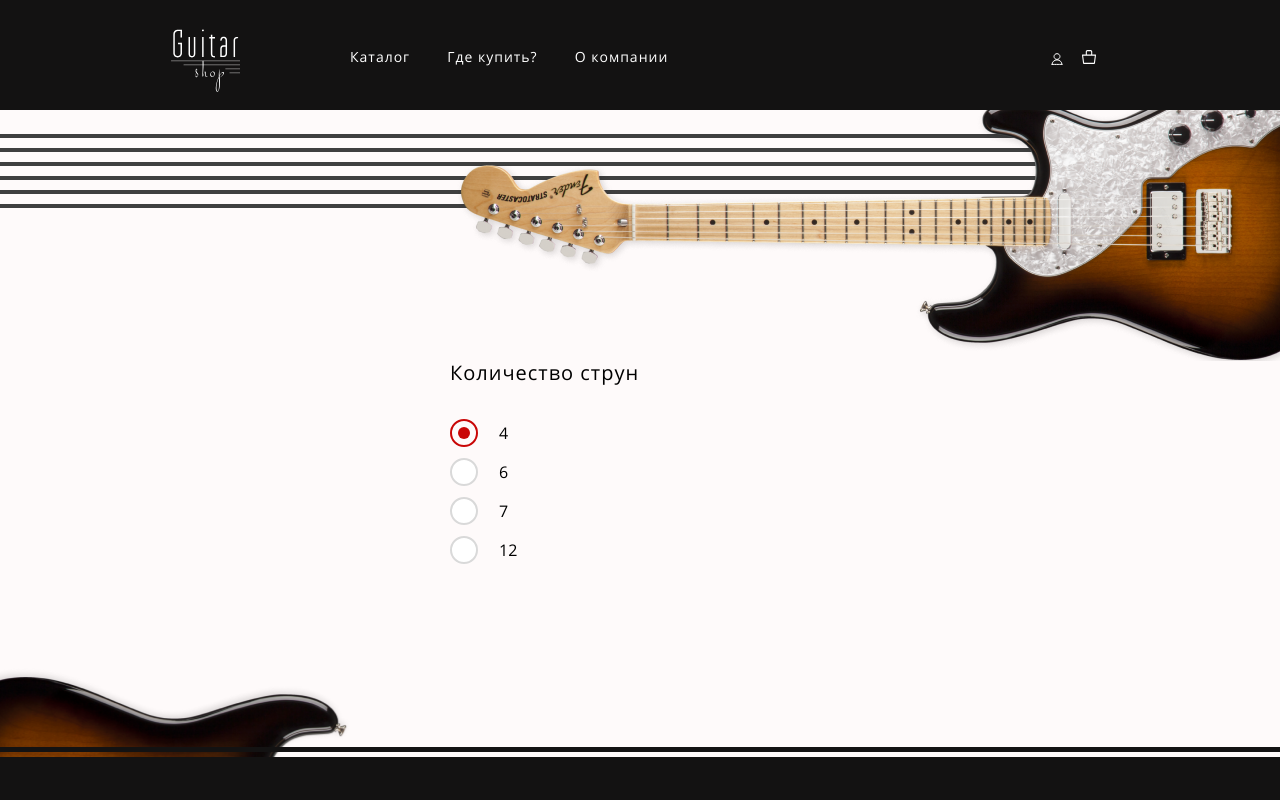
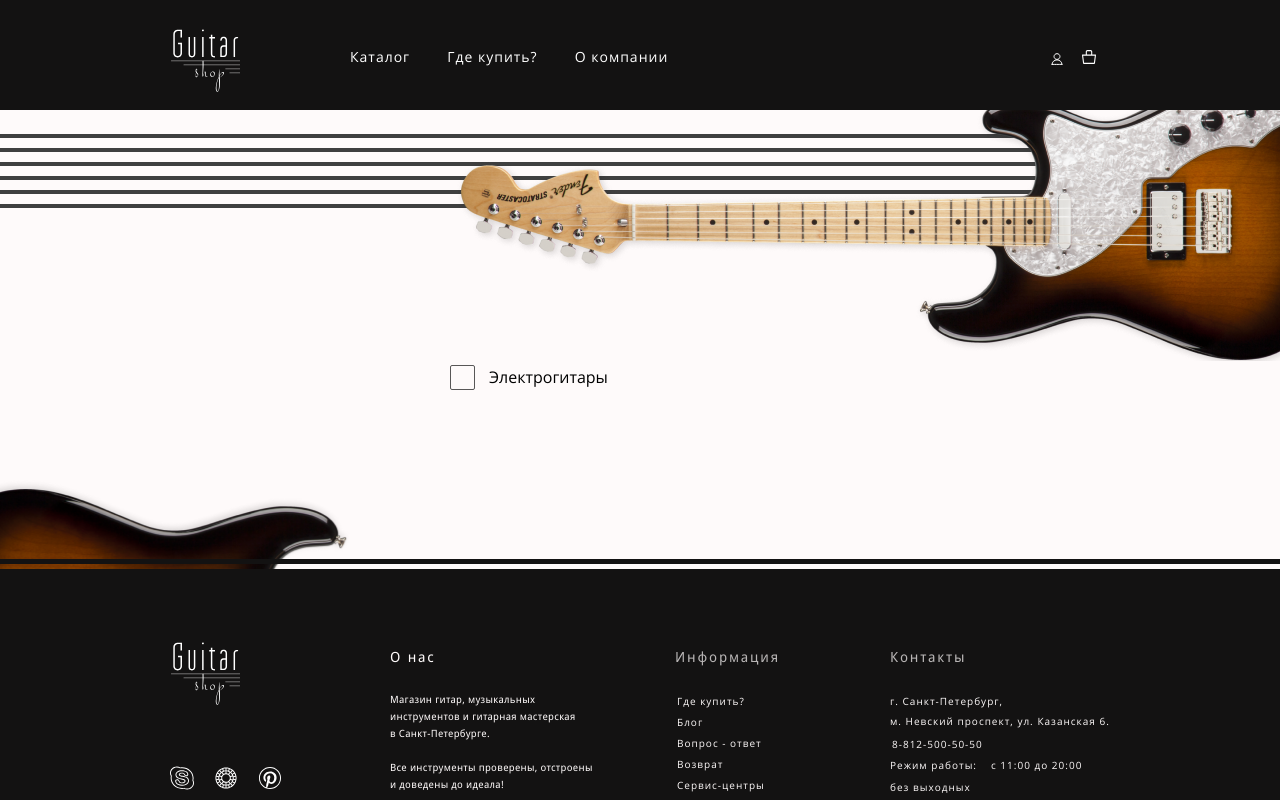
Before and after one commit to Ciberian/Guitar-Shop, a React (Create React App) app in the folder project/: page /catalog in a window 1280 px wide. Shown: the top 800 px of the page. Built offline with nearby package versions, Linux system fonts and the light colour scheme; what http-status-codes would draw is missing.

Commit message:
Добавляет компонент Checkbox

```diff
--- /dev/null
+++ b/project/src/components/form-elements/checkbox/checkbox.tsx
@@ -0,0 +1,24 @@
+interface ICheckboxProps {
+  name: string;
+  label?: string;
+  isChecked?: boolean;
+  checkboxChangeHandler: (evt: React.ChangeEvent<HTMLInputElement>) => void;
+}
+
+function Checkbox({name, label, isChecked, checkboxChangeHandler}: ICheckboxProps): JSX.Element {
+  return (
+    <div className="form-checkbox">
+      <input
+        className="visually-hidden"
+        type="checkbox"
+        id={name}
+        name={name}
+        defaultChecked={isChecked}
+        onChange={checkboxChangeHandler}
+      />
+      <label htmlFor={name}>{label}</label>
+    </div>
+  );
+}
+
+export default Checkbox;
--- a/project/src/pages/items/catalog-page/catalog-page.tsx
+++ b/project/src/pages/items/catalog-page/catalog-page.tsx
@@ -1,15 +1,15 @@
 import SiteHeader from '../../../components/page-components/site-header/site-header';
 import SiteFooter from '../../../components/page-components/site-footer/site-footer';
-import StringsQuantitySelector from '../../../components/form-elements/strings-quantity-selector/strings-quantity-selector';
 import { ChangeEvent } from 'react';
+import Checkbox from '../../../components/form-elements/checkbox/checkbox';
 
 function CatalogPage(): JSX.Element {
-  const formDataChangeHandler = ({ target }: ChangeEvent<HTMLInputElement> | ChangeEvent<HTMLTextAreaElement>) => {
-    const { name, value } = target;
+  const formDataChangeHandler = ({target}: ChangeEvent<HTMLInputElement>) => {
+    const { name, checked } = target;
     // eslint-disable-next-line no-console
     console.log(name);
     // eslint-disable-next-line no-console
-    console.log(value);
+    console.log(checked);
   };
 
   return (
@@ -17,7 +17,11 @@ function CatalogPage(): JSX.Element {
       <SiteHeader />
       <main className='page-content'>
         <div style={{width: '380px', margin: '40px auto'}}>
-          <StringsQuantitySelector extraClass='add-item__form-radio' stringsQuantityChangeHandler={formDataChangeHandler}/>
+          <Checkbox
+            name='electric'
+            label='Электрогитары'
+            checkboxChangeHandler={formDataChangeHandler}
+          />
         </div>
       </main>
       <SiteFooter />
```
